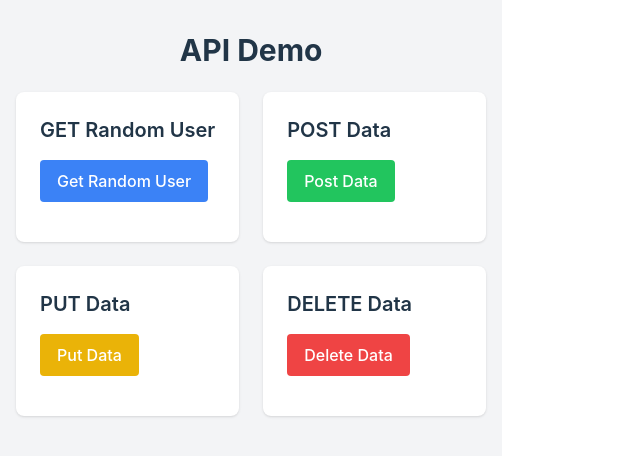
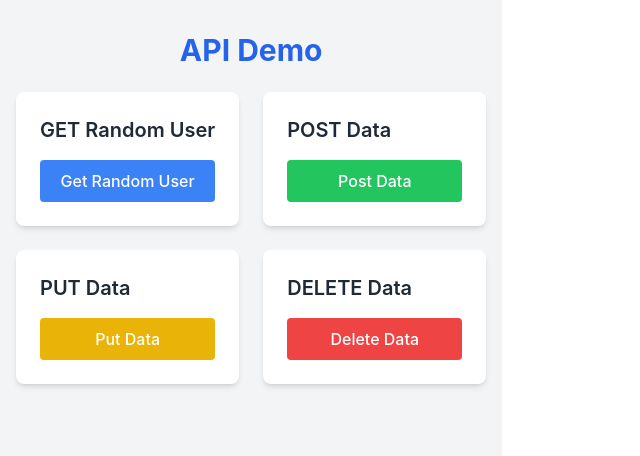
Before and after one commit to vishalraghav0289/DEMO, a React (Vite) app in the folder Demo1/: page /api-demo in a window 1280 px wide. Shown: the top 456 px of the page, without its empty margins (0-640 px from the left). Built offline with nearby package versions, Linux system fonts and the light colour scheme.

Commit message:
version 1.2

```diff
--- a/Demo1/src/App.jsx
+++ b/Demo1/src/App.jsx
@@ -4,6 +4,8 @@ import { Provider } from 'react-redux';
 import { store } from './feature/auth/store';
 import Home from './pages/Home';
 import ApiDemo from './pages/ApiDemo';
+import AboutUs from './pages/AboutUs';
+import ContactUs from './pages/ContractUs';
 
 function App() {
   return (
@@ -13,6 +15,8 @@ function App() {
           <Routes>
             <Route path="/" element={<Home />} />
             <Route path="/api-demo" element={<ApiDemo />} />
+            <Route path="/about" element={<AboutUs />} />
+            <Route path="/contact" element={<ContactUs />} />
           </Routes>
         </div>
       </Router>
--- a/Demo1/src/main.jsx
+++ b/Demo1/src/main.jsx
@@ -1,15 +1,17 @@
 import React from 'react';
-import ReactDOM from 'react-dom';
+import { createRoot } from 'react-dom/client'; // Import createRoot
 import { Provider } from 'react-redux';
 import { store } from './feature/auth/store';
 import './index.css';
 import App from './App';
 
-ReactDOM.render(
+const rootElement = document.getElementById('root'); // Get the root element
+const root = createRoot(rootElement); // Create a root
+
+root.render(
   <React.StrictMode>
     <Provider store={store}>
       <App />
     </Provider>
-  </React.StrictMode>,
-  document.getElementById('root')
+  </React.StrictMode>
 );
--- /dev/null
+++ b/Demo1/src/pages/AboutUs.jsx
@@ -0,0 +1,16 @@
+import React from 'react';
+import { Link } from 'react-router-dom';
+
+function AboutUs() {
+  return (
+    <div className="container mx-auto px-4 py-8">
+      <h1 className="text-3xl font-bold text-center mb-6 text-blue-600">About Us</h1>
+      <div className="bg-white p-6 rounded-lg shadow-md">
+        <p className="mb-4 text-gray-600">We are a company dedicated to providing excellent service and innovative solutions.</p>
+        <Link to="/" className="text-blue-500 hover:text-blue-700">Back to Home</Link>
+      </div>
+    </div>
+  );
+}
+
+export default AboutUs;
--- a/Demo1/src/pages/ApiDemo.jsx
+++ b/Demo1/src/pages/ApiDemo.jsx
@@ -6,76 +6,70 @@ function ApiDemo() {
   const dispatch = useDispatch();
   const { user, postResponse, putResponse, deleteResponse, loading, error } = useSelector(state => state.api);
 
-  const handleGetUser = () => {
-    dispatch(getRandomUser());
-  };
-
-  const handlePostData = () => {
-    dispatch(postData({ message: 'Hello, API!' }));
-  };
-
-  const handlePutData = () => {
-    dispatch(putData({ message: 'Updated data' }));
-  };
-
-  const handleDeleteData = () => {
-    dispatch(deleteData());
-  };
+  const handleGetUser = () => dispatch(getRandomUser());
+  const handlePostData = () => dispatch(postData({ message: 'Hello, API!' }));
+  const handlePutData = () => dispatch(putData({ message: 'Updated data' }));
+  const handleDeleteData = () => dispatch(deleteData());
 
   return (
     <div className="container mx-auto px-4 py-8">
-      <h1 className="text-3xl font-bold text-center mb-6">API Demo</h1>
-      <div className="grid grid-cols-1 sm:grid-cols-2 gap-6">
-        <div className="bg-white p-4 sm:p-6 rounded-lg shadow">
-          <h2 className="text-xl font-semibold mb-4">GET Random User</h2>
+      <h1 className="text-3xl font-bold text-center mb-6 text-blue-600">API Demo</h1>
+      <div className="grid grid-cols-1 md:grid-cols-2 gap-6">
+        <ApiCard title="GET Random User" buttonColor="blue" onClick={handleGetUser}>
           <button
             onClick={handleGetUser}
-            className="w-full sm:w-auto bg-blue-500 text-white px-4 py-2 rounded hover:bg-blue-600 mb-4"
+            className="w-full bg-blue-500 text-white px-4 py-2 rounded hover:bg-blue-600 transition-colors"
           >
             Get Random User
           </button>
-          {loading && <p>Loading...</p>}
-          {error && <p className="text-red-500">{error}</p>}
+          {loading && <p className="mt-4 text-gray-600">Loading...</p>}
+          {error && <p className="mt-4 text-red-500">{error}</p>}
           {user && (
             <div className="mt-4">
-              <p className="text-sm sm:text-base"><span className="font-semibold">Name:</span> {user.name}</p>
-              <p className="text-sm sm:text-base"><span className="font-semibold">Email:</span> {user.email}</p>
+              <p className="text-gray-800"><span className="font-semibold">Name:</span> {user.name?.first} {user.name?.last}</p>
+              <p className="text-gray-800"><span className="font-semibold">Email:</span> {user.email}</p>
             </div>
           )}
-        </div>
-        <div className="bg-white p-4 sm:p-6 rounded-lg shadow">
-          <h2 className="text-xl font-semibold mb-4">POST Data</h2>
+        </ApiCard>
+        <ApiCard title="POST Data" buttonColor="green" onClick={handlePostData}>
           <button
             onClick={handlePostData}
-            className="w-full sm:w-auto bg-green-500 text-white px-4 py-2 rounded hover:bg-green-600 mb-4"
+            className="w-full bg-green-500 text-white px-4 py-2 rounded hover:bg-green-600 transition-colors"
           >
             Post Data
           </button>
-          {postResponse && <p className="text-sm sm:text-base mt-4">Response: {JSON.stringify(postResponse)}</p>}
-        </div>
-        <div className="bg-white p-4 sm:p-6 rounded-lg shadow">
-          <h2 className="text-xl font-semibold mb-4">PUT Data</h2>
+          {postResponse && <p className="mt-4 text-gray-800">Response: {JSON.stringify(postResponse)}</p>}
+        </ApiCard>
+        <ApiCard title="PUT Data" buttonColor="yellow" onClick={handlePutData}>
           <button
             onClick={handlePutData}
-            className="w-full sm:w-auto bg-yellow-500 text-white px-4 py-2 rounded hover:bg-yellow-600 mb-4"
+            className="w-full bg-yellow-500 text-white px-4 py-2 rounded hover:bg-yellow-600 transition-colors"
           >
             Put Data
           </button>
-          {putResponse && <p className="text-sm sm:text-base mt-4">Response: {JSON.stringify(putResponse)}</p>}
-        </div>
-        <div className="bg-white p-4 sm:p-6 rounded-lg shadow">
-          <h2 className="text-xl font-semibold mb-4">DELETE Data</h2>
+          {putResponse && <p className="mt-4 text-gray-800">Response: {JSON.stringify(putResponse)}</p>}
+        </ApiCard>
+        <ApiCard title="DELETE Data" buttonColor="red" onClick={handleDeleteData}>
           <button
             onClick={handleDeleteData}
-            className="w-full sm:w-auto bg-red-500 text-white px-4 py-2 rounded hover:bg-red-600 mb-4"
+            className="w-full bg-red-500 text-white px-4 py-2 rounded hover:bg-red-600 transition-colors"
           >
             Delete Data
           </button>
-          {deleteResponse && <p className="text-sm sm:text-base mt-4">Response: {JSON.stringify(deleteResponse)}</p>}
-        </div>
+          {deleteResponse && <p className="mt-4 text-gray-800">Response: {JSON.stringify(deleteResponse)}</p>}
+        </ApiCard>
       </div>
     </div>
   );
 }
 
+function ApiCard({ title, children }) {
+  return (
+    <div className="bg-white p-6 rounded-lg shadow-md">
+      <h2 className="text-xl font-semibold mb-4 text-gray-800">{title}</h2>
+      {children}
+    </div>
+  );
+}
+
 export default ApiDemo;
--- /dev/null
+++ b/Demo1/src/pages/ContractUs.jsx
@@ -0,0 +1,16 @@
+import React from 'react';
+import { Link } from 'react-router-dom';
+
+function ContactUs() {
+  return (
+    <div className="container mx-auto px-4 py-8">
+      <h1 className="text-3xl font-bold text-center mb-6 text-blue-600">Contact Us</h1>
+      <div className="bg-white p-6 rounded-lg shadow-md">
+        <p className="mb-4 text-gray-600">Feel free to reach out to us at contact@example.com</p>
+        <Link to="/" className="text-blue-500 hover:text-blue-700">Back to Home</Link>
+      </div>
+    </div>
+  );
+}
+
+export default ContactUs;
--- a/Demo1/src/pages/Home.jsx
+++ b/Demo1/src/pages/Home.jsx
@@ -1,20 +1,44 @@
-import React from 'react';
+import React, { useState } from 'react';
 import { Link } from 'react-router-dom';
 
 function Home() {
+  const [isLoggedIn, setIsLoggedIn] = useState(false);
+
   return (
     <div className="container mx-auto px-4 py-8">
-      <h1 className="text-3xl font-bold text-center mb-6">API Demo Home</h1>
-      <nav className="flex justify-center space-x-4 mb-8">
-        <Link to="/" className="text-blue-500 hover:text-blue-700">Home</Link>
-        <Link to="/api-demo" className="text-blue-500 hover:text-blue-700">API Demo</Link>
+      <h1 className="text-3xl font-bold text-center mb-6 text-blue-600">Welcome to Our App</h1>
+
+      <div className="mb-6 flex items-center justify-center">
+        <label className="inline-flex items-center cursor-pointer">
+          <input
+            type="checkbox"
+            className="sr-only peer"
+            checked={isLoggedIn}
+            onChange={() => setIsLoggedIn(!isLoggedIn)}
+          />
+          <div className="relative w-11 h-6 bg-gray-200 peer-focus:outline-none peer-focus:ring-4 peer-focus:ring-blue-300 dark:peer-focus:ring-blue-800 rounded-full peer dark:bg-gray-700 peer-checked:after:translate-x-full peer-checked:after:border-white after:content-[''] after:absolute after:top-[2px] after:left-[2px] after:bg-white after:border-gray-300 after:border after:rounded-full after:h-5 after:w-5 after:transition-all dark:border-gray-600 peer-checked:bg-blue-600"></div>
+          <span className="ml-3 text-sm font-medium text-gray-900 dark:text-gray-300">
+            {isLoggedIn ? 'Logged In' : 'Logged Out'}
+          </span>
+        </label>
+      </div>
+
+      <nav className="flex flex-wrap justify-center space-x-4 mb-8">
+        <Link to="/about" className="text-blue-500 hover:text-blue-700">About Us</Link>
+        <Link to="/contact" className="text-blue-500 hover:text-blue-700">Contact Us</Link>
+        {isLoggedIn && (
+          <Link to="/api-demo" className="text-blue-500 hover:text-blue-700">API Demo</Link>
+        )}
       </nav>
-      <main className="bg-white p-6 rounded-lg shadow">
-        <h2 className="text-xl font-semibold mb-4">Welcome to the API Demo</h2>
-        <p className="mb-4">This demo showcases different API calls using Redux Toolkit and Axios.</p>
-        <Link to="/api-demo" className="bg-blue-500 text-white px-4 py-2 rounded hover:bg-blue-600">
-          Go to API Demo
-        </Link>
+
+      <main className="bg-white p-6 rounded-lg shadow-md">
+        <h2 className="text-xl font-semibold mb-4 text-gray-800">Welcome to our App</h2>
+        <p className="mb-4 text-gray-600">This demo showcases conditional rendering based on login state.</p>
+        {isLoggedIn ? (
+          <p className="text-green-600">You are logged in and have access to all features, including the API Demo.</p>
+        ) : (
+          <p className="text-red-600">You are not logged in. Please log in to access all features.</p>
+        )}
       </main>
     </div>
   );
```
